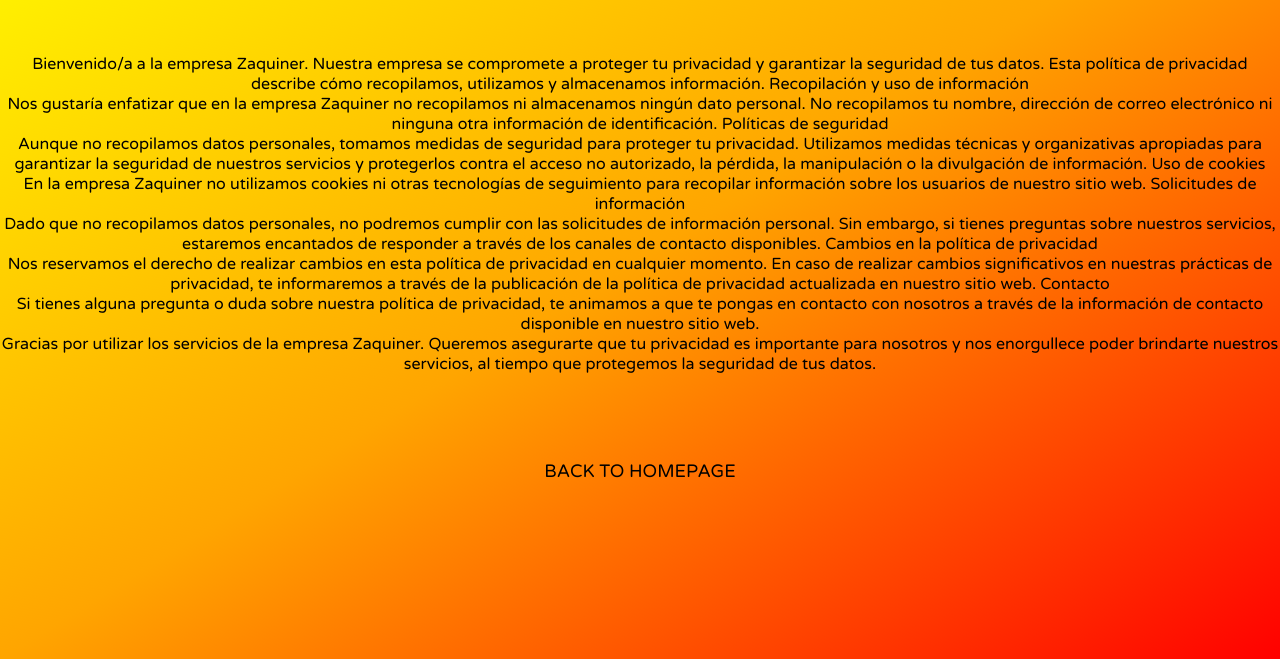
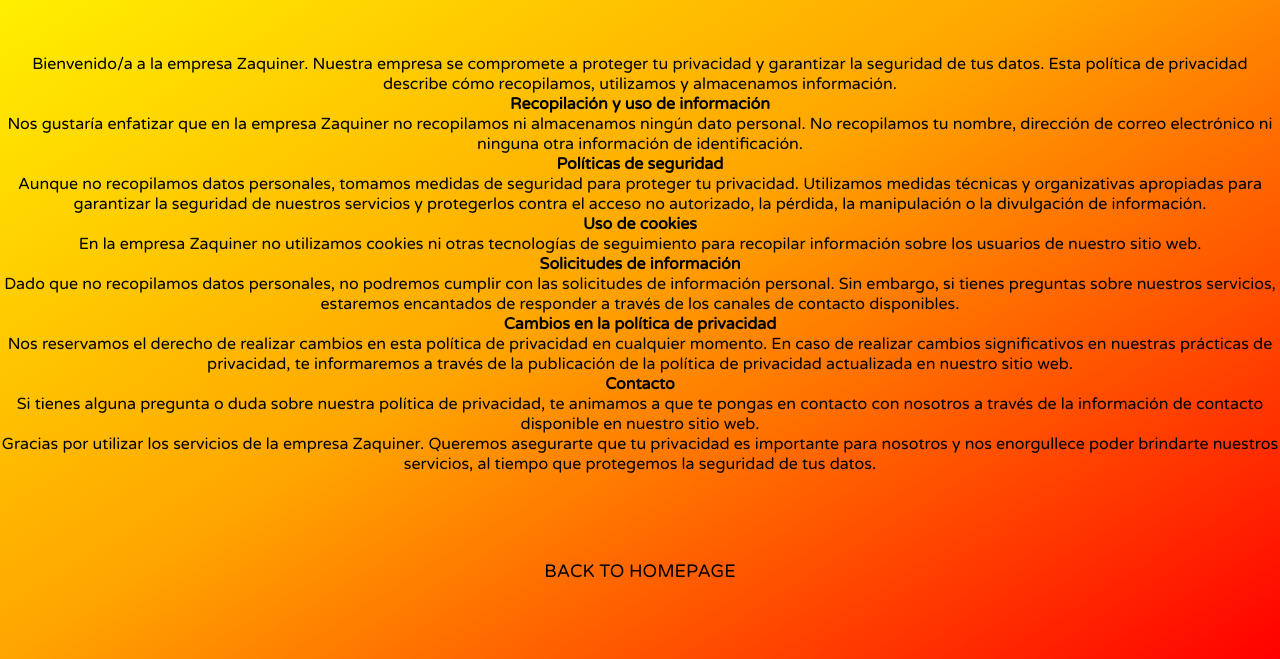
Before and after one commit to zaquiner/zaquiner.github.io, a plain HTML site: page Page/about.html in a window 1280 px wide. Shown: the part 141-800 px from the top of the page. Drawn offline with Linux system fonts and the light colour scheme.

Commit message:
Update about.html
a98 update

```diff
--- a/Page/about.html
+++ b/Page/about.html
@@ -80,28 +80,28 @@
         <h1 style="font-family: 'Varela Round', sans-serif; font-weight: bold;">POLITICA DE PRIVACIDAD</h1>
         <br>
         <p style="font-family: 'Varela Round', sans-serif;">Bienvenido/a a la empresa Zaquiner. Nuestra empresa se compromete a proteger tu privacidad y garantizar la seguridad de tus datos. Esta política de privacidad describe cómo recopilamos, utilizamos y almacenamos información.
-
-Recopilación y uso de información
+<br>
+<strong>Recopilación y uso de información</strong>
 <br>
 Nos gustaría enfatizar que en la empresa Zaquiner no recopilamos ni almacenamos ningún dato personal. No recopilamos tu nombre, dirección de correo electrónico ni ninguna otra información de identificación.
-
-Políticas de seguridad
+<br>
+<strong>Políticas de seguridad</strong>
 <br>
 Aunque no recopilamos datos personales, tomamos medidas de seguridad para proteger tu privacidad. Utilizamos medidas técnicas y organizativas apropiadas para garantizar la seguridad de nuestros servicios y protegerlos contra el acceso no autorizado, la pérdida, la manipulación o la divulgación de información.
-
-Uso de cookies
+<br>
+<strong>Uso de cookies</strong>
 <br>
 En la empresa Zaquiner no utilizamos cookies ni otras tecnologías de seguimiento para recopilar información sobre los usuarios de nuestro sitio web.
-
-Solicitudes de información
+<br>
+<strong>Solicitudes de información</strong>
 <br>
 Dado que no recopilamos datos personales, no podremos cumplir con las solicitudes de información personal. Sin embargo, si tienes preguntas sobre nuestros servicios, estaremos encantados de responder a través de los canales de contacto disponibles.
-
-Cambios en la política de privacidad
+<br>
+<strong>Cambios en la política de privacidad</strong>
 <br>
 Nos reservamos el derecho de realizar cambios en esta política de privacidad en cualquier momento. En caso de realizar cambios significativos en nuestras prácticas de privacidad, te informaremos a través de la publicación de la política de privacidad actualizada en nuestro sitio web.
-
-Contacto
+<br>
+<strong>Contacto</strong>
 <br>
 Si tienes alguna pregunta o duda sobre nuestra política de privacidad, te animamos a que te pongas en contacto con nosotros a través de la información de contacto disponible en nuestro sitio web.
 <br>
```
